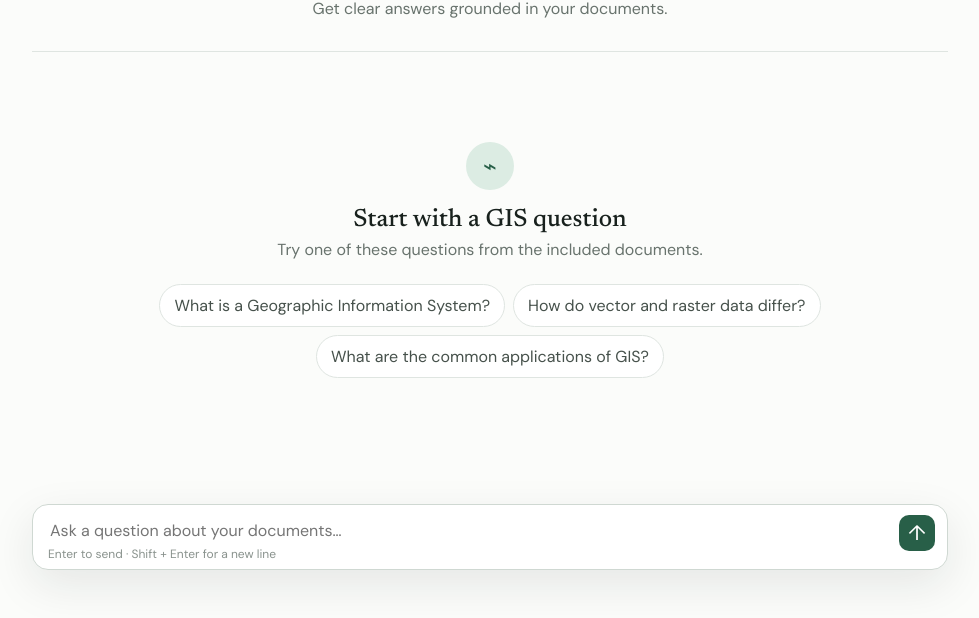
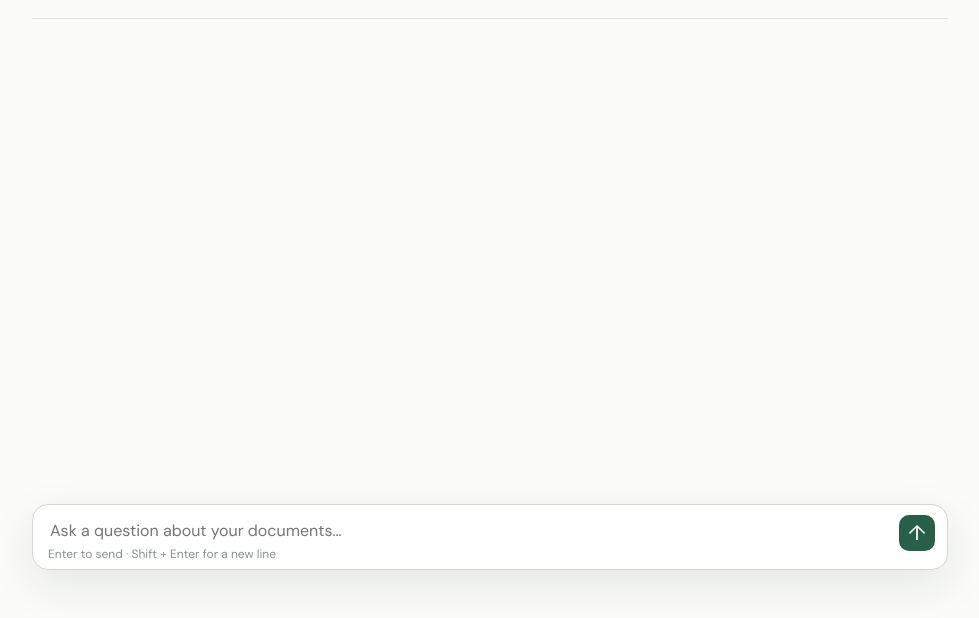
Before and after one commit to oneeka510-cmd/LangChain-RAG-Chatbot, a plain HTML site: page advanced rag/frontend/index.html in a window 1280 px wide. Shown: the part 208-826 px from the top of the page, without its empty margins (150-1129 px from the left). After the commit the page ends 800 px from the top, so only its background shows below. Drawn offline with Linux system fonts and the light colour scheme; files that its build step writes are made by us from their sources; files whose address does not match are found by name.

Commit message:
Simplify assistant welcome screen

```diff
--- a/advanced rag/frontend/app.js
+++ b/advanced rag/frontend/app.js
@@ -11,7 +11,6 @@ function escapeHtml(value) {
 }
 
 function addMessage(role, text, result = null) {
-  $("#empty")?.remove();
   const article = document.createElement("article");
   article.className = `message ${role}`;
 
@@ -79,13 +78,6 @@ question.addEventListener("keydown", (event) => {
   }
 });
 
-document.querySelectorAll(".suggestions button").forEach((button) => {
-  button.addEventListener("click", () => {
-    question.value = button.textContent;
-    $("#chatForm").requestSubmit();
-  });
-});
-
 $("#clear").addEventListener("click", async () => {
   await api("/api/clear", {
     method: "POST",
--- a/advanced rag/frontend/index.html
+++ b/advanced rag/frontend/index.html
@@ -19,12 +19,8 @@
       </a>
       <button id="clear" class="clear-button" type="button" aria-label="Clear chat">Clear chat</button>
     </div>
-    <header><div class="hero-copy"><p class="eyebrow">Your document assistant</p><h1>Ask your knowledge base.</h1><p class="lede">Get clear answers grounded in your documents.</p></div></header>
-    <section id="conversation" class="conversation" aria-live="polite">
-      <div id="empty" class="empty"><div class="orb">⌁</div><h2>Start with a GIS question</h2><p>Try one of these questions from the included documents.</p>
-        <div class="suggestions"><button>What is a Geographic Information System?</button><button>How do vector and raster data differ?</button><button>What are the common applications of GIS?</button></div>
-      </div>
-    </section>
+    <header><div class="hero-copy"><p class="eyebrow">Your document assistant</p><h1>Ask your knowledge base.</h1></div></header>
+    <section id="conversation" class="conversation" aria-live="polite"></section>
     <form id="chatForm" class="composer"><textarea id="question" rows="1" maxlength="2000" placeholder="Ask a question about your documents…" required></textarea><button id="send" type="submit">↑</button><p>Enter to send · Shift + Enter for a new line</p></form>
   </main>
 </div><script src="/static/app.js" defer></script>
--- a/advanced rag/frontend/styles.css
+++ b/advanced rag/frontend/styles.css
@@ -86,17 +86,7 @@ header {
 .hero-copy { max-width: 720px; margin: 0 auto; }
 .eyebrow { margin: 0 0 10px; color: #89928d; font-size: 12px; font-weight: 600; letter-spacing: .12em; text-transform: uppercase; }
 h1 { margin: 0; font: 500 clamp(34px, 5vw, 54px)/1.02 "Newsreader", serif; letter-spacing: -.025em; }
-.lede { margin: 12px 0 0; color: var(--muted); font-size: 16px; }
-
 .conversation { padding: 34px 0; display: grid; gap: 24px; }
-.empty { text-align: center; padding: 56px 10px; }
-.orb { margin: auto; width: 48px; height: 48px; display: grid; place-items: center; color: var(--green); background: var(--mint); border-radius: 50%; font-size: 23px; }
-h2 { margin: 18px 0 6px; font: 500 25px "Newsreader", serif; }
-.empty p { margin: 0; color: var(--muted); }
-.suggestions { display: flex; flex-wrap: wrap; justify-content: center; gap: 8px; margin-top: 24px; }
-.suggestions button { border: 1px solid var(--line); background: white; color: #46514b; padding: 10px 14px; border-radius: 99px; }
-.suggestions button:hover { border-color: #aebdb4; background: var(--panel); }
-
 .message { max-width: 82%; }
 .message.user { justify-self: end; background: var(--green); color: white; padding: 12px 16px; border-radius: 16px 16px 3px 16px; }
 .message.assistant { justify-self: start; width: 82%; }
```
Also changed, not shown: advanced rag/assets/frontend-preview.png.
